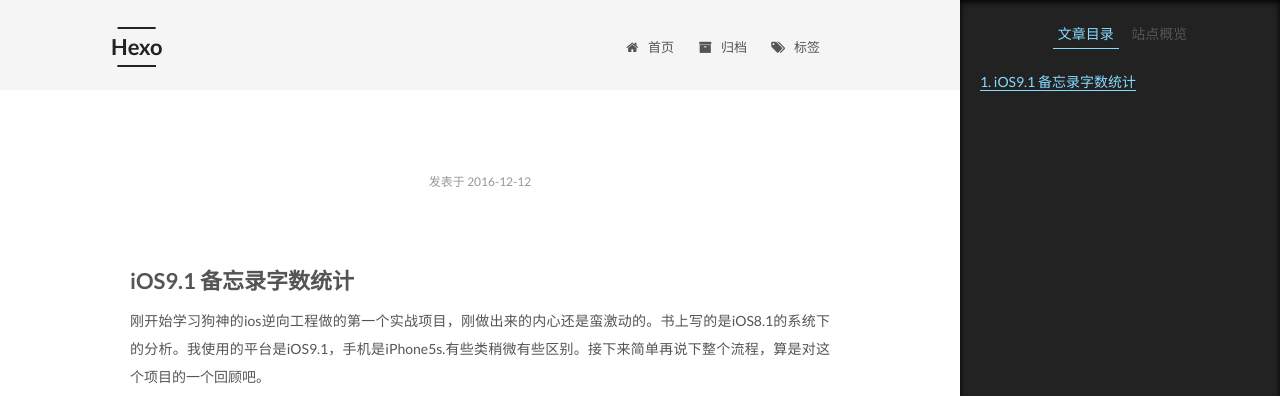
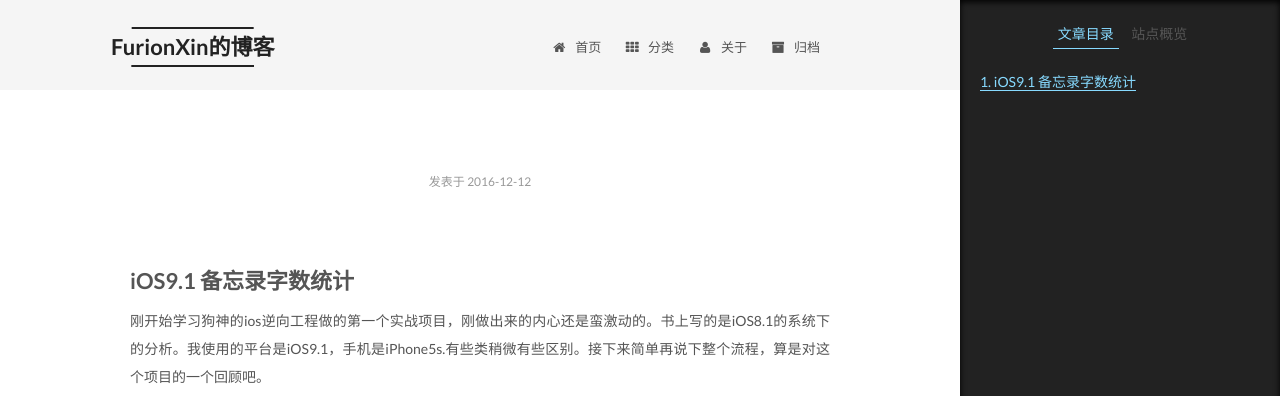
Before and after one commit to FurionXin/FurionXin.github.io, a plain HTML site: page 2016/12/12/CharacountForNotes9/index.html in a window 1280 px wide. Shown: the top 396 px of the page. Drawn offline with Linux system fonts and the light colour scheme.

Commit message:
Site updated: 2016-12-13 14:04:45

```diff
--- a/2016/12/12/CharacountForNotes9/index.html
+++ b/2016/12/12/CharacountForNotes9/index.html
@@ -86,9 +86,9 @@
 
 <meta name="description" content="iOS9.1 备忘录字数统计刚开始学习狗神的ios逆向工程做的第一个实战项目，刚做出来的内心还是蛮激动的。书上写的是iOS8.1的系统下的分析。我使用的平台是iOS9.1，手机是iPhone5s.有些类稍微有些区别。接下来简单再说下整个流程，算是对这个项目的一个回顾吧。首先整体的思路与书上写的差不多，首先定位到MobileNotes的可执行文件：用过ssh或者操作页面导出MobileNotes，拖">
 <meta property="og:type" content="article">
-<meta property="og:title" content="Hexo">
+<meta property="og:title" content="FurionXin的博客">
 <meta property="og:url" content="http://yoursite.com/2016/12/12/CharacountForNotes9/index.html">
-<meta property="og:site_name" content="Hexo">
+<meta property="og:site_name" content="FurionXin的博客">
 <meta property="og:description" content="iOS9.1 备忘录字数统计刚开始学习狗神的ios逆向工程做的第一个实战项目，刚做出来的内心还是蛮激动的。书上写的是iOS8.1的系统下的分析。我使用的平台是iOS9.1，手机是iPhone5s.有些类稍微有些区别。接下来简单再说下整个流程，算是对这个项目的一个回顾吧。首先整体的思路与书上写的差不多，首先定位到MobileNotes的可执行文件：用过ssh或者操作页面导出MobileNotes，拖">
 <meta property="og:image" content="http://ww1.sinaimg.cn/large/006tNc79jw1fao23tchrnj30wk030wh0.jpg">
 <meta property="og:image" content="http://ww2.sinaimg.cn/large/006tNc79jw1fao23tftwdj31gt02fjv5.jpg">
@@ -99,7 +99,7 @@
 <meta property="og:image" content="http://ww1.sinaimg.cn/large/006tNc79jw1fao23t90a5j31ge07igqy.jpg">
 <meta property="og:updated_time" content="2016-12-12T12:16:35.000Z">
 <meta name="twitter:card" content="summary">
-<meta name="twitter:title" content="Hexo">
+<meta name="twitter:title" content="FurionXin的博客">
 <meta name="twitter:description" content="iOS9.1 备忘录字数统计刚开始学习狗神的ios逆向工程做的第一个实战项目，刚做出来的内心还是蛮激动的。书上写的是iOS8.1的系统下的分析。我使用的平台是iOS9.1，手机是iPhone5s.有些类稍微有些区别。接下来简单再说下整个流程，算是对这个项目的一个回顾吧。首先整体的思路与书上写的差不多，首先定位到MobileNotes的可执行文件：用过ssh或者操作页面导出MobileNotes，拖">
 <meta name="twitter:image" content="http://ww1.sinaimg.cn/large/006tNc79jw1fao23tchrnj30wk030wh0.jpg">
 
@@ -110,7 +110,7 @@
   var CONFIG = {
     root: '/',
     scheme: 'Mist',
-    sidebar: {"position":"left","display":"post","avater":"http://ww2.sinaimg.cn/large/006y8lVajw1fap08e50n4j30b40b474s.jpg"},
+    sidebar: {"position":"right","display":"post"},
     fancybox: true,
     motion: true,
     duoshuo: {
@@ -135,7 +135,7 @@
 
 
 
-  <title>  | Hexo </title>
+  <title>  | FurionXin的博客 </title>
 </head>
 
 <body itemscope itemtype="http://schema.org/WebPage" lang="zh-Hans">
@@ -156,7 +156,7 @@
 
 
 
-  <div class="container one-collumn sidebar-position-left page-post-detail ">
+  <div class="container one-collumn sidebar-position-right page-post-detail ">
     <div class="headband"></div>
 
     <header id="header" class="header" itemscope itemtype="http://schema.org/WPHeader">
@@ -166,7 +166,7 @@
   <div class="custom-logo-site-title">
     <a href="/"  class="brand" rel="start">
       <span class="logo-line-before"><i></i></span>
-      <span class="site-title">Hexo</span>
+      <span class="site-title">FurionXin的博客</span>
       <span class="logo-line-after"><i></i></span>
     </a>
   </div>
@@ -198,22 +198,32 @@
         </li>
 
 
+        <li class="menu-item menu-item-categories">
+          <a href="/categories" rel="section">
+
+              <i class="menu-item-icon fa fa-fw fa-th"></i> <br />
+
+            分类
+          </a>
+        </li>
+
+
+        <li class="menu-item menu-item-about">
+          <a href="/about" rel="section">
+
+              <i class="menu-item-icon fa fa-fw fa-user"></i> <br />
+
+            关于
+          </a>
+        </li>
+
+
         <li class="menu-item menu-item-archives">
           <a href="/archives" rel="section">
 
               <i class="menu-item-icon fa fa-fw fa-archive"></i> <br />
 
             归档
-          </a>
-        </li>
-
-
-        <li class="menu-item menu-item-tags">
-          <a href="/tags" rel="section">
-
-              <i class="menu-item-icon fa fa-fw fa-tags"></i> <br />
-
-            标签
           </a>
         </li>
 
@@ -249,15 +259,15 @@
   <link itemprop="mainEntityOfPage" href="http://yoursite.com/2016/12/12/CharacountForNotes9/">
 
   <span style="display:none" itemprop="author" itemscope itemtype="http://schema.org/Person">
-    <meta itemprop="name" content="John Doe">
+    <meta itemprop="name" content="FurionXin">
     <meta itemprop="description" content="">
     <meta itemprop="image" content="/images/avatar.gif">
   </span>
 
   <span style="display:none" itemprop="publisher" itemscope itemtype="http://schema.org/Organization">
-    <meta itemprop="name" content="Hexo">
+    <meta itemprop="name" content="FurionXin的博客">
     <span style="display:none" itemprop="logo" itemscope itemtype="http://schema.org/ImageObject">
-      <img style="display:none;" itemprop="url image" alt="Hexo" src="">
+      <img style="display:none;" itemprop="url image" alt="FurionXin的博客" src="">
     </span>
   </span>
 
@@ -402,9 +412,9 @@
         <div class="site-author motion-element" itemprop="author" itemscope itemtype="http://schema.org/Person">
           <img class="site-author-image" itemprop="image"
                src="/images/avatar.gif"
-               alt="John Doe" />
-          <p class="site-author-name" itemprop="name">John Doe</p>
-          <p class="site-description motion-element" itemprop="description"></p>
+               alt="FurionXin" />
+          <p class="site-author-name" itemprop="name">FurionXin</p>
+          <p class="site-description motion-element" itemprop="description">Be Careful!!!</p>
         </div>
         <nav class="site-state motion-element">
           <div class="site-state-item site-state-posts">
@@ -472,7 +482,7 @@
   <span class="with-love">
     <i class="fa fa-heart"></i>
   </span>
-  <span class="author" itemprop="copyrightHolder">John Doe</span>
+  <span class="author" itemprop="copyrightHolder">FurionXin</span>
 </div>
 
 
--- a/css/main.css
+++ b/css/main.css
@@ -1681,7 +1681,7 @@ pre .javascript .function {
   width: 4px;
   height: 4px;
   border-radius: 50%;
-  background: #7552ff;
+  background: #e371e4;
 }
 .links-of-blogroll {
   font-size: 13px;
```
Also changed, not shown: archives/2016/12/index.html (+34 -21 lines), archives/2016/index.html (+34 -21 lines), archives/index.html (+34 -21 lines), index.html (+37 -24 lines).
